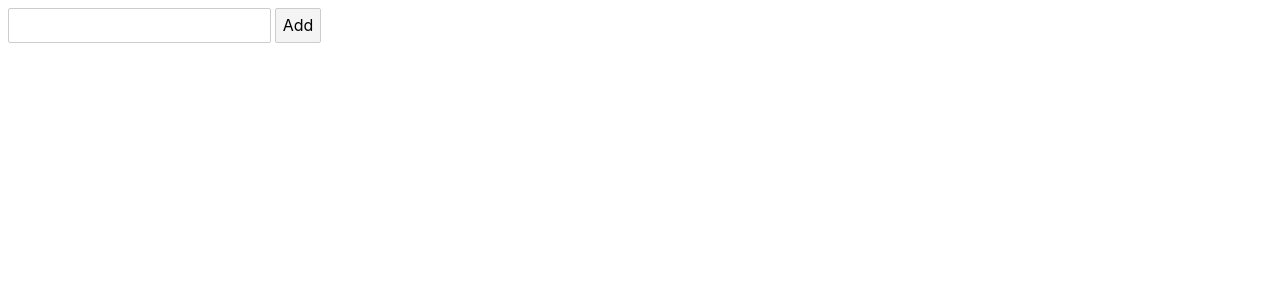
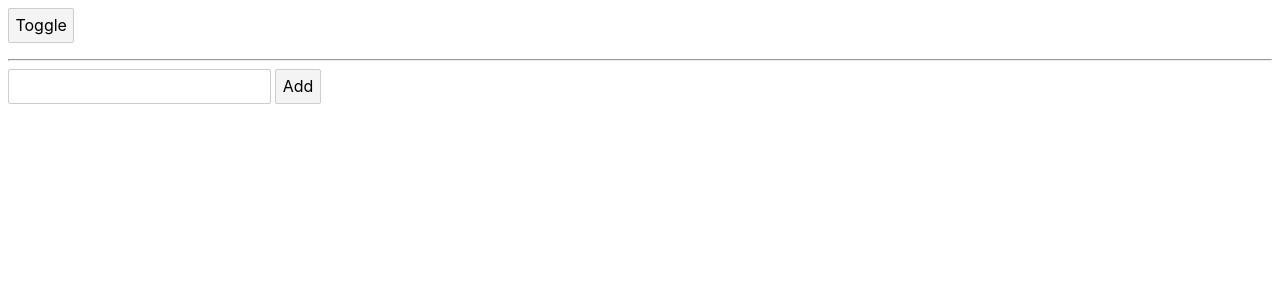
Before and after one commit to W3AI/max-svelte-animations, a Svelte app: page / in a window 1280 px wide. Shown: the top 300 px of the page. Built offline with nearby package versions, Linux system fonts and the light colour scheme.

Commit message:
animations with intro and outro logging

```diff
--- a/src/App.svelte
+++ b/src/App.svelte
@@ -2,11 +2,12 @@
   import { writable } from "svelte/store";
   import { tweened } from "svelte/motion";
   import { cubicIn } from "svelte/easing";
-  import { fade, fly, slide, scale } from 'svelte/transition';
+  import { fade, fly, slide, scale } from "svelte/transition";
 
-  import Spring from './Spring.svelte';
+  import Spring from "./Spring.svelte";
 
   let boxInput;
+  let showParagraph = false;
 
   // default duration = 400ms
   const progress = tweened(0, {
@@ -36,7 +37,7 @@
     height: 1rem;
     background: #ccc;
     margin: 1rem;
-        box-shadow: 0 2px 8px rgba(0,0,0,0.26);
+    box-shadow: 0 2px 8px rgba(0, 0, 0, 0.26);
     border-radius: 5px;
     padding: 1rem;
   }
@@ -45,10 +46,33 @@
 <!-- <progress value={$progress} /> -->
 <!-- <Spring /> -->
 
-<input type="text" bind:this={boxInput}>
-<button on:click={addBox} >Add</button>
+<button
+  on:click={() => {
+    showParagraph = !showParagraph;
+  }}>
+  Toggle
+</button>
 
+{#if showParagraph}
+  <p transition:fly={{ y: 300 }}>Can you see me?</p>
+{/if}
+
+<hr />
+
+<input type="text" bind:this={boxInput} />
+<button on:click={addBox}>Add</button>
+
+{#if showParagraph}
   {#each boxes as box (box)}
-    <div transition:fly={{duration: 400, easing: cubicIn, y:-300}}
-    on:click={discard.bind(this, box)} >{box}</div>
+    <div
+      transition:fly|local={{ duration: 400, easing: cubicIn, y: -300 }}
+      on:click={discard.bind(this, box)}
+      on:introstart={() => console.log('Adding the element starts')}
+      on:introend={() => console.log('Adding the element ends')}
+      on:outrostart={() => console.log('Removing the element starts')}
+      on:outroend={() => console.log('Removing the element ends')}
+      >
+      {box}
+    </div>
   {/each}
+{/if}
```
Lines whose indentation alone changed are shown as unchanged.
